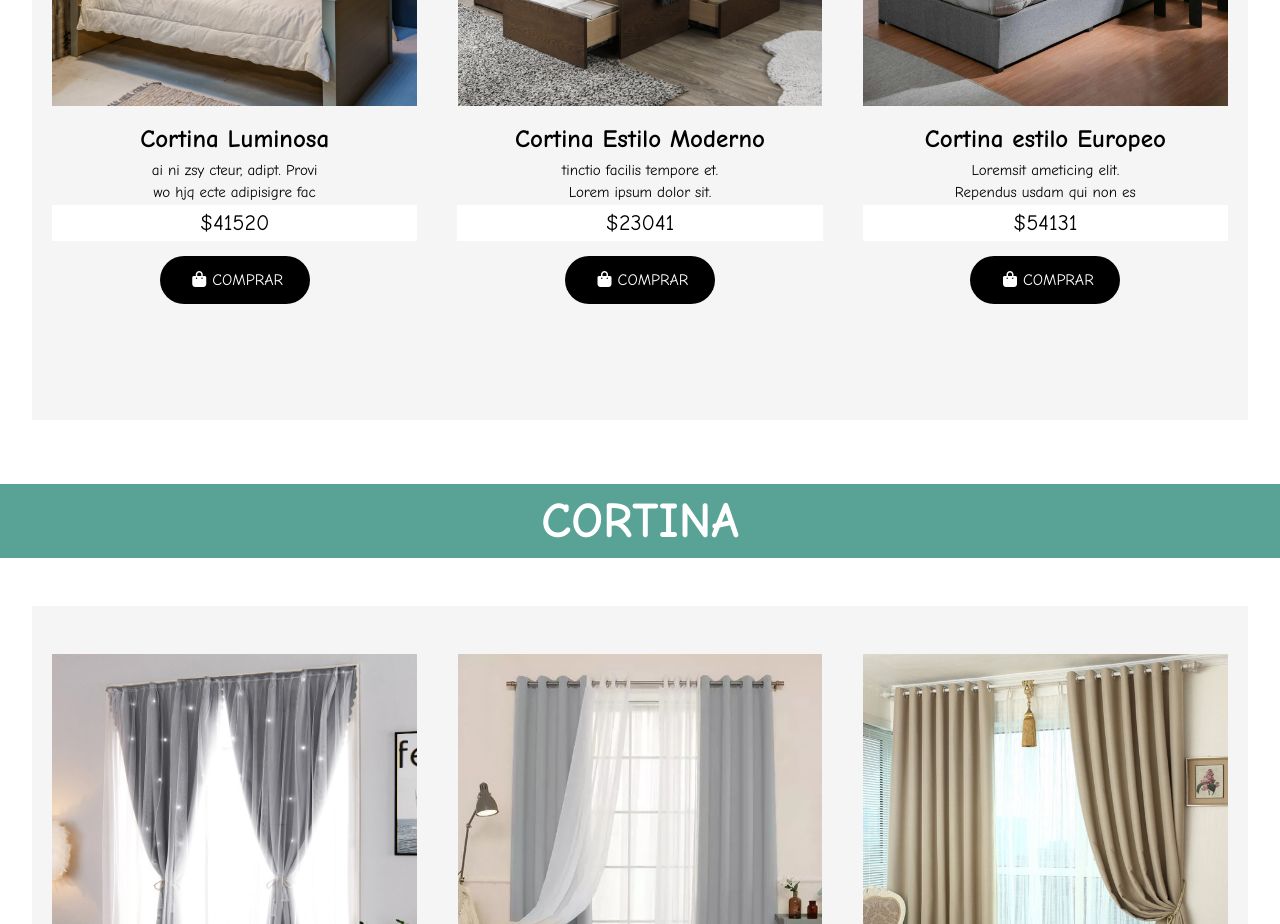
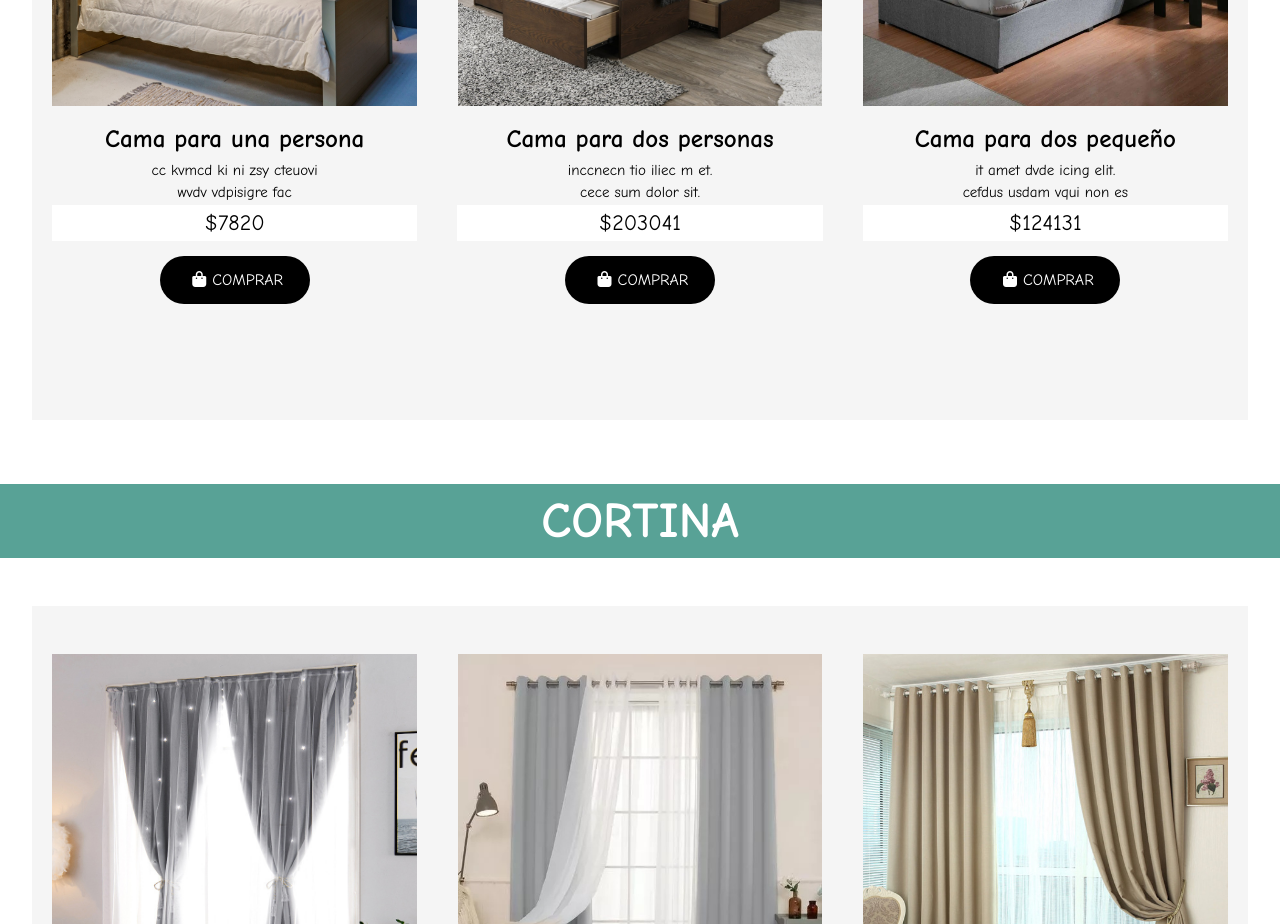
Before and after one commit to MarioHuang2003/AlgodonHuang1, a website: page pages/tienda.html in a window 1280 px wide. Shown: the part 2120-3044 px from the top of the page. Drawn offline with Linux system fonts and the light colour scheme.

Commit message:
cambio en tienda

```diff
--- a/pages/tienda.html
+++ b/pages/tienda.html
@@ -114,10 +114,10 @@
                     <img src="../fotos/cama1.jpg" alt="cama1" class="cama__uno">
                 </div>
                 <div class="div__sobre--septimo div__cambiar">
-                    <h3>Cortina Luminosa</h3>
-                    <h4>ai ni zsy cteur, adipt. Provi</h4>
-                    <h4>wo hjq ecte adipisigre fac</h4>
-                    <h5>$41520</h5>
+                    <h3>Cama para una persona</h3>
+                    <h4> cc kvmcd ki ni zsy cteuovi</h4>
+                    <h4>wvdv vdpisigre fac</h4>
+                    <h5>$7820</h5>
                     <button type="button" class="button__tienda"><i class="fa-solid fa-bag-shopping"></i>Comprar</button>
                 </div>
             </div>
@@ -126,10 +126,10 @@
                     <img src="../fotos/cama2.jpg" alt="cama2" class="cama__dos">
                 </div>
                 <div class="div__sobre--octavo div__cambiar">
-                    <h3>Cortina Estilo Moderno</h3>
-                    <h4>tinctio facilis tempore et.</h4>
-                    <h4>Lorem ipsum dolor sit.</h4>
-                    <h5>$23041</h5>
+                    <h3>Cama para dos personas</h3>
+                    <h4>inccnecn tio iliec m et.</h4>
+                    <h4>cece sum dolor sit.</h4>
+                    <h5>$203041</h5>
                     <button type="button" class="button__tienda"><i class="fa-solid fa-bag-shopping"></i>Comprar</button>
                 </div>
             </div>
@@ -138,10 +138,10 @@
                     <img src="../fotos/cama3.webp" alt="cama3" class="cama__tres">
                 </div>
                 <div class="div__sobre--noveno div__cambiar">
-                    <h3>Cortina estilo Europeo</h3>
-                    <h4>Loremsit ameticing elit.</h4>
-                    <h4>Rependus usdam qui non es</h4>
-                    <h5>$54131</h5>
+                    <h3>Cama para dos pequeño</h3>
+                    <h4>it amet dvde icing elit.</h4>
+                    <h4>cefdus usdam vqui non es</h4>
+                    <h5>$124131</h5>
                     <button type="button" class="button__tienda"><i class="fa-solid fa-bag-shopping"></i>Comprar</button>
                 </div>
         </section>
```
Also changed, not shown: 1 other file.
